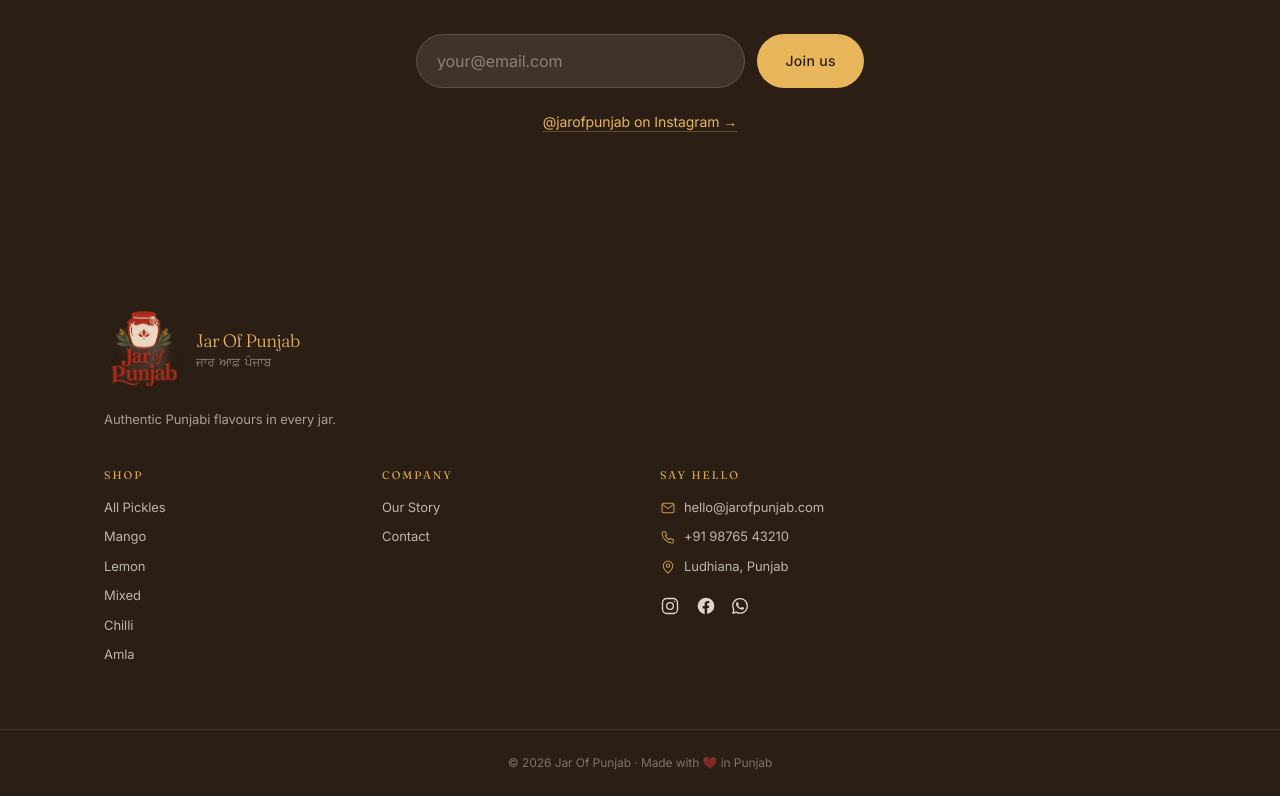
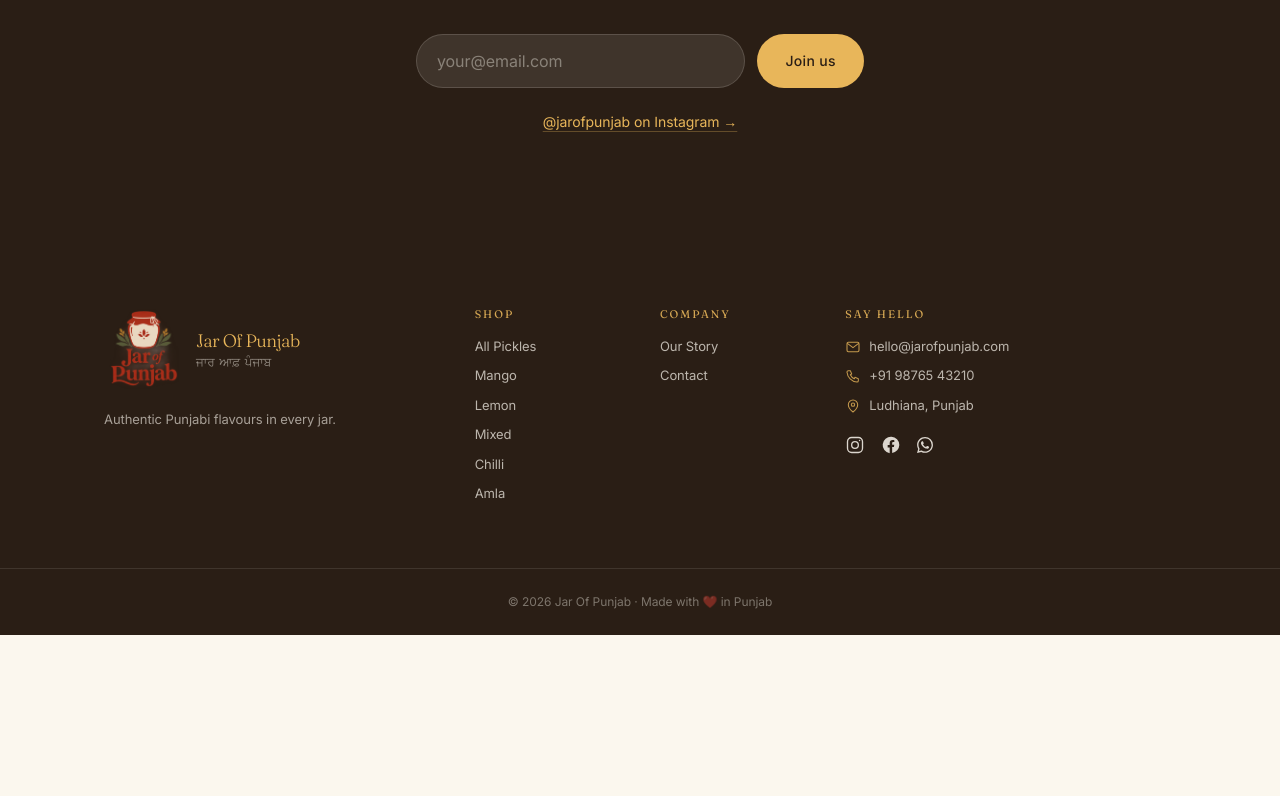
Before and after one commit to RamanBrarRai/jar-of-punjab, a React (Vite) app: page / in a window 1280 px wide. Shown: the part 5216-6012 px from the top of the page. After the commit the page ends 5851 px from the top, so only its background shows below. Built offline with nearby package versions, Linux system fonts and the light colour scheme.

Commit message:
Update Footer.jsx

```diff
--- a/src/components/Footer.jsx
+++ b/src/components/Footer.jsx
@@ -11,8 +11,8 @@
 export default function Footer() {
   return (
     <footer className="bg-ink text-paper/85 mt-0">
-      <div className="max-w-6xl mx-auto px-5 md:px-10 py-16 grid md:grid-cols-4 gap-10">
-        <div className="md:col-span-4">
+      <div className="max-w-6xl mx-auto px-5 md:px-10 py-16 grid md:grid-cols-6 gap-10">
+        <div className="md:col-span-2">
           <div className="flex items-center gap-3">
             <img
                 src="/logo.png"
@@ -29,7 +29,7 @@
           </p>
         </div>
 
-        <div>
+        <div className="md:col-span-1">
           <h4 className="text-[11px] uppercase tracking-[0.18em] text-mustard/90 mb-4">Shop</h4>
           <ul className="space-y-2.5 text-[13px] text-paper/70">
             <li><Link to="/shop" className="hover:text-mustard">All Pickles</Link></li>
@@ -41,7 +41,7 @@
           </ul>
         </div>
 
-        <div>
+        <div className="md:col-span-1">
           <h4 className="text-[11px] uppercase tracking-[0.18em] text-mustard/90 mb-4">Company</h4>
           <ul className="space-y-2.5 text-[13px] text-paper/70">
             <li><Link to="/about" className="hover:text-mustard">Our Story</Link></li>
@@ -49,7 +49,7 @@
           </ul>
         </div>
 
-        <div>
+        <div className="md:col-span-2">
           <h4 className="text-[11px] uppercase tracking-[0.18em] text-mustard/90 mb-4">Say Hello</h4>
           <ul className="space-y-2.5 text-[13px] text-paper/70">
             <li className="flex items-center gap-2">
```
